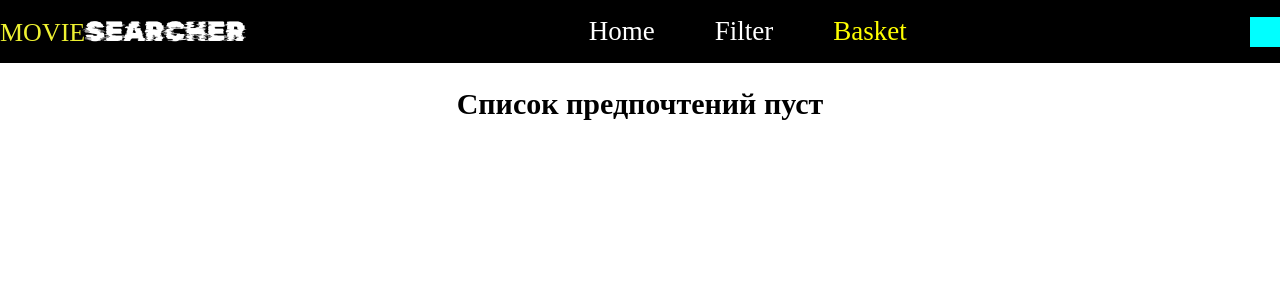
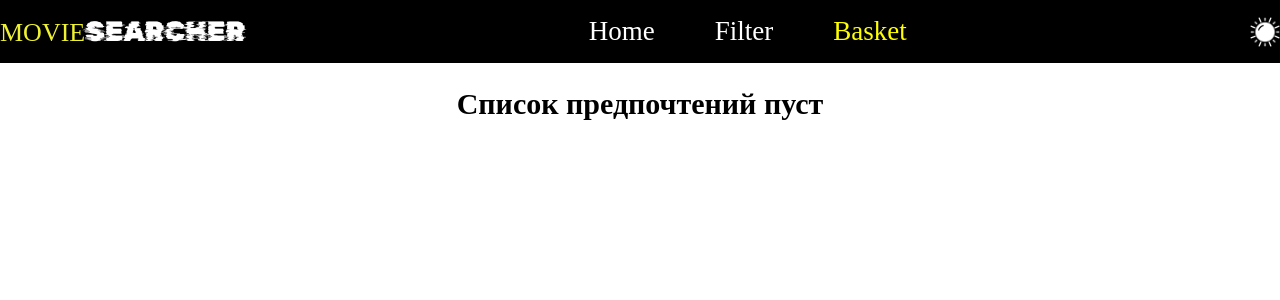
Before and after one commit to VladisAga/ReactProjectFilms, a React (Create React App) app: page /basket in a window 1280 px wide. Shown: the top 300 px of the page. Built offline with nearby package versions, Linux system fonts and the light colour scheme.

Commit message:
final 1.0

```diff
--- a/src/App.tsx
+++ b/src/App.tsx
@@ -26,6 +26,11 @@ type Context = {
   setArrBasket: React.Dispatch<React.SetStateAction<any[]>>
 }
 
+type PageColorContext = {
+  colorState: boolean;
+  setColorState: React.Dispatch<React.SetStateAction<boolean>>;
+}
+
 export const StringSearchValue = createContext<Context>({
   value: '',
   submit: () => { },
@@ -44,6 +49,8 @@ export const StringSearchValue = createContext<Context>({
   setArrBasket: () => { }
 });
 
+export const SetColor = createContext<PageColorContext>({ colorState: true, setColorState: () => { } });
+
 function App() {
   const [filterValue, setFilterValue] = useState<string>('');
   const [typeFilm, setTypeFilm] = useState<string>('');
@@ -51,6 +58,21 @@ function App() {
   const [maxRating, setMaxRating] = useState<string>('10');
   const [valueChoice, setValueChoice] = useState<string>('');
   const [btnValue, setBtnValue] = useState<boolean>(false);
+
+  const [colorState, setColorState] = useState(true);
+  let pageColor;
+  if (colorState) {
+    pageColor = {
+      backgroundColor: 'white',
+      color: 'black'
+    }
+  } else {
+    pageColor = {
+      backgroundColor: 'black',
+      color: 'white'
+    }
+  }
+
 
   const [arrBasket, setArrBasket] = useState<Film[]>(() => {
     const savedArrBasket = localStorage.getItem('arrBasket');
@@ -72,7 +94,6 @@ useEffect(() => {
 
   const del = () => {
     const valueInput = document.querySelector('.searchInput') as HTMLInputElement | null;
-
     if (valueInput) {
       valueInput.value = '';
     }
@@ -81,6 +102,7 @@ useEffect(() => {
   return (
     <div className="App">
       <Router>
+      <SetColor.Provider value={{ colorState: colorState, setColorState }}>
         <StringSearchValue.Provider
           value={{
             value: filterValue,
@@ -109,6 +131,7 @@ useEffect(() => {
             setMax={setMaxRating}
           />
         </StringSearchValue.Provider>
+        </SetColor.Provider>
 
         <Routes>
           <Route path="/" element={
@@ -137,12 +160,14 @@ useEffect(() => {
                   minRating={minRating}
                   maxRating={maxRating}
                   typeFilm={typeFilm}
+                  pageColor={pageColor}
                 />
               </StringSearchValue.Provider>
           } />
           <Route path="filmPage/:filmId" element={<FilmPage
             arrBasket={arrBasket}
             setArrBasket={setArrBasket}
+            pageColor={pageColor}
           />} />
           <Route
             path='filterPage'
@@ -152,6 +177,7 @@ useEffect(() => {
               min={minRating}
               max={maxRating}
               type={typeFilm}
+              pageColor={pageColor}
               setBtnValue={setBtnValue}
               setMaxRating={setMaxRating}
               setMinRating={setMinRating}
@@ -159,10 +185,13 @@ useEffect(() => {
               setValueChoice={setValueChoice}
             />}
           />
-          <Route path='basket' element={<Basket
+          <Route path='basket' element={
+              <Basket
                 arrBasket={arrBasket}
                 setArrBasket={setArrBasket}
-          />} />
+                pageColor={pageColor}
+              />
+          } />
 
         </Routes>
       </Router>
--- a/src/header/Header.tsx
+++ b/src/header/Header.tsx
@@ -1,7 +1,7 @@
 import './header.css';
-import { useState, useContext } from 'react';
+import { useState, useContext, useRef } from 'react';
 import { useLocation, Link } from 'react-router-dom';
-import { StringSearchValue } from '../App'
+import { SetColor, StringSearchValue } from '../App'
 
 interface HeaderProps {
     type: string;
@@ -12,9 +12,16 @@ interface HeaderProps {
     setMax: (max: string) => void;
 }
 
-export const Header: React.FC<HeaderProps> = ({ type, setType, min, setMin, max, setMax }) => {
-    const { submit, del, setValueChoice, setBtnValue, valueChoice, btnValue } = useContext(StringSearchValue);
+export const Header: React.FC<HeaderProps> = () => {
+    const { submit, del } = useContext(StringSearchValue);
+    const { colorState, setColorState } = useContext(SetColor);
     const location = useLocation();
+    const formRef = useRef(null); // Здесь инициализируем formRef
+    const inputRef = useRef(null);
+
+    let path;
+
+    (colorState) ? (path = "./images/sun.png") : (path = "./images/moon.png");
 
     let styleMain;
     let styleFilter;
@@ -39,17 +46,19 @@ export const Header: React.FC<HeaderProps> = ({ type, setType, min, setMin, max,
                     <h2 className='logo'><span>MOVIE</span>SEARCHER</h2>
                     {location.pathname === '/' ?
                         (<div className='searchBox'>
-                            <form className='headerForm' onSubmit={submit}>
+                            <form className='headerForm' onSubmit={submit} ref={formRef}>
                                 <input
                                     className='searchInput'
                                     type="text"
                                     placeholder='Type here...'
                                     name='inputName'
+                                    ref={inputRef}
                                 />
-                                <button onClick={del}>x</button>
-                                <input type="submit" value='search' />
+                                <button type="button" onClick={del}>x</button>
+                                <button className='searchBtn' type="submit">search</button>
                             </form>
-                        </div>)  :
+
+                        </div>) :
                         (<nav className='headerNav'>
                             <Link style={styleMain} to='/'>Home</Link>
                             <Link style={styleFilter} to='/filterPage'>Filter</Link>
@@ -57,7 +66,9 @@ export const Header: React.FC<HeaderProps> = ({ type, setType, min, setMin, max,
                         </nav>
                         )
                     }
-                    <div className='changeColorBtn'></div>
+                    <div className='changeColorBtn' onClick={() => { setColorState(!colorState) }}>
+                        <img src={path} alt="sun_or_moon" />
+                    </div>
                 </div>
             </header >
         </>
--- a/src/header/header.css
+++ b/src/header/header.css
@@ -73,7 +73,7 @@ header {
     padding-bottom: 4px;
 }
 
-.headerForm input:last-child {
+.headerForm .searchBtn {
     background-color: rgba(255, 255, 255, 0.1);
     border: none;
     border-radius: 0 10px 10px 0;
@@ -84,9 +84,12 @@ header {
 }
 
 .changeColorBtn {
-    background-color: aqua;
     width: 30px;
     height: 30px;
+}
+
+.changeColorBtn img {
+    width: 100%;
 }
 
 .headerNav a {
--- a/src/main/Main.tsx
+++ b/src/main/Main.tsx
@@ -30,6 +30,7 @@ interface MainProps {
     minRating: string;
     maxRating: string;
     typeFilm: string;
+    pageColor: {};
 }
 
 interface FilmArrayContext {
@@ -80,7 +81,7 @@ export const ForAside = createContext<ContextProps>({
     setBtnValue: () => { },
 });
 
-export const Main: React.FC<MainProps> = ({ btnValue, valueChoice, minRating, maxRating, typeFilm }) => {
+export const Main: React.FC<MainProps> = ({ btnValue, valueChoice, minRating, maxRating, typeFilm, pageColor }) => {
 
     const [filmArr, setFilmArr] = useState<Film[]>([]);
     const [filmArr1, setFilmArr1] = useState<Film[]>([]);
@@ -134,7 +135,7 @@ export const Main: React.FC<MainProps> = ({ btnValue, valueChoice, minRating, ma
 
     return (
         <>
-            <main className='main'>
+            <main style={pageColor} className='main'>
                 <ForAside.Provider value={{
                     btnValue: btnValue,
                     value: valueChoice,
--- a/src/main/main.css
+++ b/src/main/main.css
@@ -48,6 +48,7 @@
 
 .poster .posterRating p {
     position: absolute;
+    color: black;
     margin: 0;
     right: 1%;
     top: 10%;
--- a/src/pages/basketPage/Basket.tsx
+++ b/src/pages/basketPage/Basket.tsx
@@ -1,5 +1,4 @@
 import { Film } from "../../main/Main";
-import { useEffect, useRef } from "react";
 import { Link } from "react-router-dom";
 import './basket.css';
 import { lengthName, getRatingStyle, ratingOnPage } from '../../main/function';
@@ -7,9 +6,10 @@ import { lengthName, getRatingStyle, ratingOnPage } from '../../main/function';
 interface BasketProps {
     arrBasket: Film[];
     setArrBasket: (arr: Film[]) => void;
+    pageColor: {};
 }
 
-export const Basket: React.FC<BasketProps> = ({ setArrBasket, arrBasket }) => {
+export const Basket: React.FC<BasketProps> = ({ setArrBasket, arrBasket, pageColor }) => {
 
     const handleDelFromBasket = (id: number) => {
         const basket = [...arrBasket];
@@ -19,7 +19,7 @@ export const Basket: React.FC<BasketProps> = ({ setArrBasket, arrBasket }) => {
 
     return (
         <>
-            <main style={{ maxWidth: '1500px' }} className="main mainBasket">
+            <main style={ pageColor} className="main mainBasket">
                 {arrBasket.length === 0 ? (<p className='premieres basketP'>Список предпочтений пуст</p>) : (<p className='premieres basketP' >Избранный список предпочтений</p>)}
                 <ul className='posterList ulBasket'>
                     {arrBasket.map((value: any, id: any) => (
--- a/src/pages/basketPage/basket.css
+++ b/src/pages/basketPage/basket.css
@@ -1,12 +1,15 @@
 .ulBasket {
     max-width: 1500px;
     margin-top: 30px;
+    padding: 0 40px;
 }
 
 .mainBasket {
     display: flex;
     flex-direction: column;
     align-items: flex-start;
+    max-width: 1600px;
+    height: 100vh;
 }
 
 .basketP {
--- a/src/pages/filmPage/FilmPage.tsx
+++ b/src/pages/filmPage/FilmPage.tsx
@@ -7,9 +7,10 @@ import { ratingOnPage, getRatingStyle } from '../../main/function';
 interface FilmPageProps {
     arrBasket: Film[];
     setArrBasket: (arr: Film[]) => void;
+    pageColor: {};
 }
 
-export const FilmPage: React.FC<FilmPageProps> = ({ arrBasket, setArrBasket }) => {
+export const FilmPage: React.FC<FilmPageProps> = ({ arrBasket, setArrBasket, pageColor }) => {
     const { filmId } = useParams();
     const [btnValue, setBtnValue] = useState(false);
 
@@ -56,7 +57,7 @@ export const FilmPage: React.FC<FilmPageProps> = ({ arrBasket, setArrBasket }) =
 
     return (
         <>
-            <main className='mainFilmPage'>
+            <main style={pageColor} className='mainFilmPage'>
                 <div className='boxMain'>
                     <div className='posterAndRating'>
                         <div className='boxImg'>
@@ -80,7 +81,7 @@ export const FilmPage: React.FC<FilmPageProps> = ({ arrBasket, setArrBasket }) =
                         </div>
                         <div className='infFilm'>
                             <div className='infTopic'>
-                                <p>О фильме </p>
+                                <p >О фильме </p>
                                 <p>Год производства </p>
                                 <p >Страна</p>
                                 <p>Жанр</p>
@@ -100,7 +101,7 @@ export const FilmPage: React.FC<FilmPageProps> = ({ arrBasket, setArrBasket }) =
                                     </ul>
                                 </div>
                                 <p>{filmIdObj?.filmLength + ' мин.'}</p>
-                                <div><a href={filmIdObj?.webUrl}>Click</a></div>
+                                <div><a style={pageColor}  href={filmIdObj?.webUrl}>Click</a></div>
                             </div>
                         </div>
                     </article>
--- a/src/pages/filmPage/filmPages.css
+++ b/src/pages/filmPage/filmPages.css
@@ -4,6 +4,7 @@
     padding-top: 86px;
     position: relative;
     font-family: cursive;
+    height: calc(100vh - 86px);
 }
 
 .boxMain {
@@ -29,6 +30,7 @@
 }
 
 .filmPageRating {
+    color: black;
     border-radius: 30px;
     position: absolute;
     width: 3em;
@@ -68,11 +70,9 @@
 .infAboutFilm p {
     margin: 5px 0 0;
     font-size: 1.7em;
-    color: rgb(0, 0, 0);
 }
 
 .infTopic p {
-    color: rgba(0, 0, 0, 0.7);
     margin: 0;
     font-size: 26px;
 }
@@ -86,7 +86,6 @@
     margin-top: 30px;
     font-size: 32px;
     font-weight: bolder;
-    color: black;
 }
 
 .infFilmData p {
@@ -133,7 +132,6 @@
     margin: 15px 0 0;
     font-size: 32px;
     font-weight: bolder;
-    color: black;
 }
 
 .desription p:last-child {
--- a/src/pages/filterPage/FilterPage.tsx
+++ b/src/pages/filterPage/FilterPage.tsx
@@ -13,6 +13,7 @@ interface FilterProps {
     min: string;
     max: string;
     type: string;
+    pageColor: {};
     setTypeFilm: React.Dispatch<React.SetStateAction<string>>,
     setMaxRating: React.Dispatch<React.SetStateAction<string>>,
     setMinRating: React.Dispatch<React.SetStateAction<string>>,
@@ -32,7 +33,7 @@ export const FilterDataPagination = createContext<FilterContext>({
     setFilterPagination: () => { },
 });
 
-export const FilterPage: React.FC<FilterProps> = ({ value, btnValue, min, max, type, setBtnValue, setMaxRating, setMinRating, setTypeFilm, setValueChoice }) => {
+export const FilterPage: React.FC<FilterProps> = ({ value, btnValue, min, max, type, setBtnValue, setMaxRating, setMinRating, setTypeFilm, setValueChoice, pageColor }) => {
 
     const [filterPagination, setFilterPagination] = useState(1);
     const filterLengthRef = useRef(0);
@@ -58,7 +59,7 @@ export const FilterPage: React.FC<FilterProps> = ({ value, btnValue, min, max, t
 
     return (
         <>
-            <main className='main'>
+            <main style={pageColor} className='main '>
                 <Aside
                     value1={value}
                     btnValue1={btnValue}
@@ -71,9 +72,9 @@ export const FilterPage: React.FC<FilterProps> = ({ value, btnValue, min, max, t
                     setTypeFilm1={setTypeFilm}
                     setValueChoice1={setValueChoice}
                 />
-                <div className='afterAside'>
+                <div className='afterAside filterMain'>
                     {filterLengthRef.current === 0 ? (<p className='zeroResponse filterZero' >Здесь будет отображаться список фильмов по вашим предпочтениям</p>) : (<p className='premieres'>Список на основе ваших предпочтений</p>)}
-                    <ul className='posterList'>
+                    <ul className='posterList '>
                         {arr && arr.map((film, id) => (
                             <li className='poster' key={id}>
                                 <div className='posterRating'>
```
Also changed, not shown: public/images/moon.png (added), public/images/sun.png (added). Lines whose indentation alone changed are shown as unchanged.
